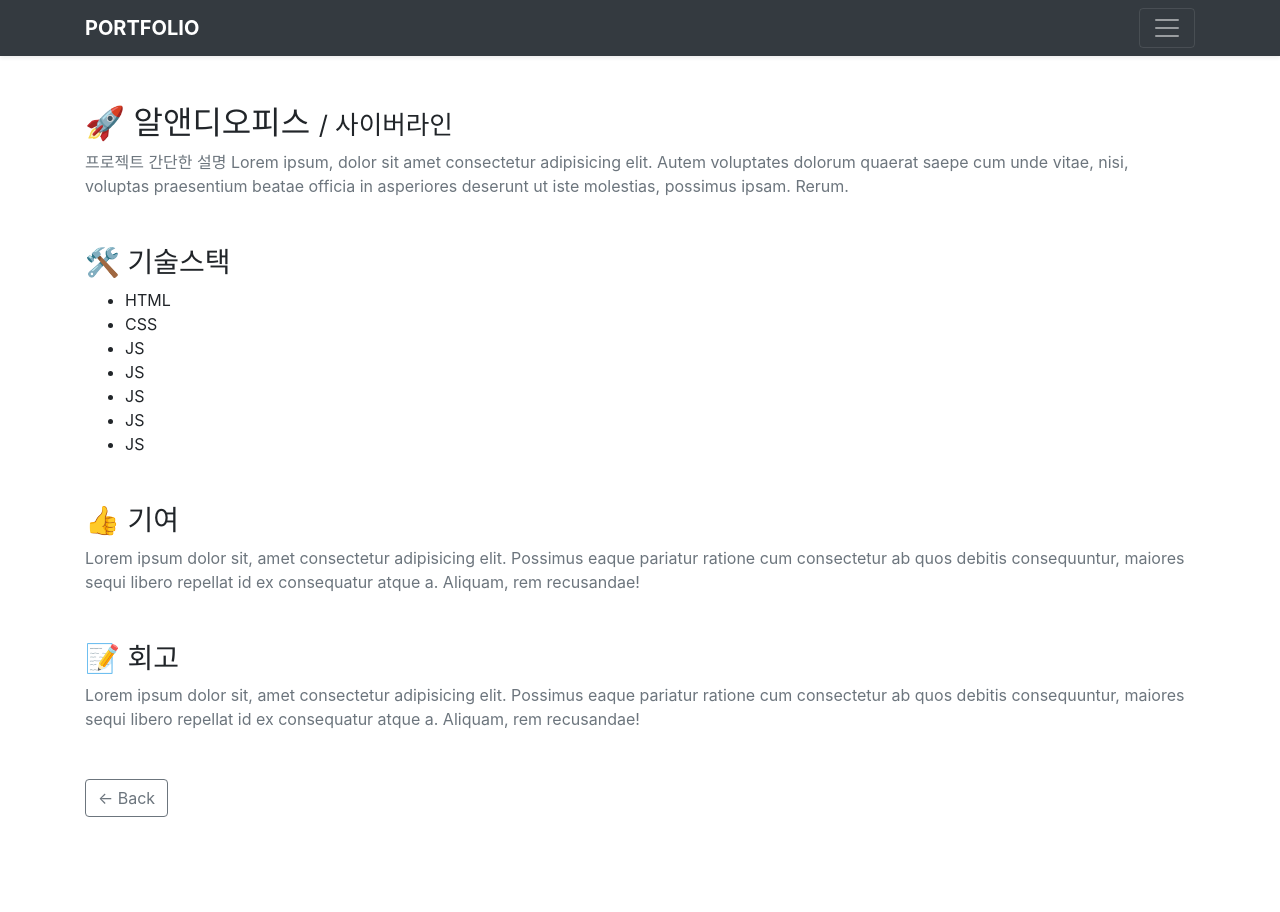
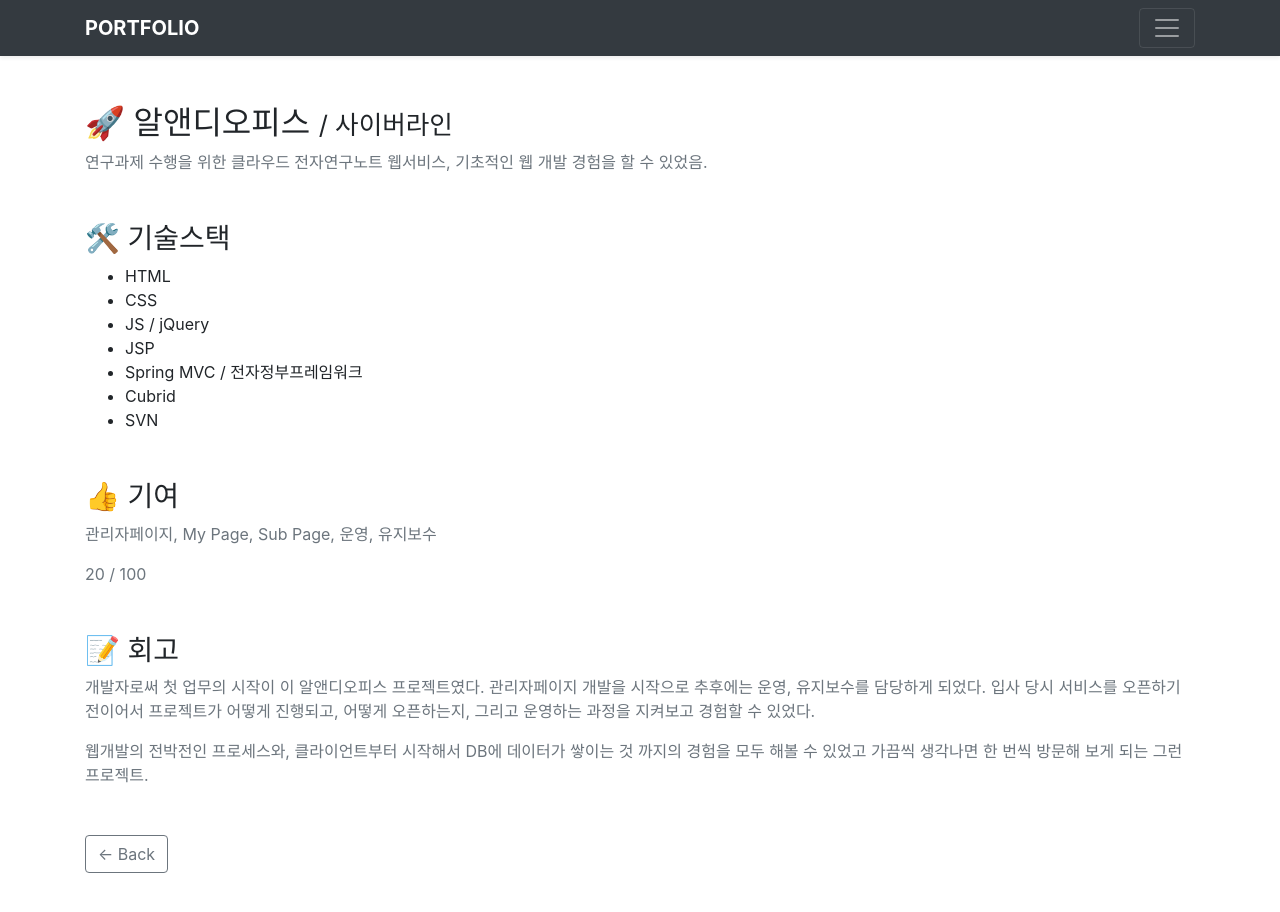
Before and after one commit to kwandev/portfolio, a Nuxt app: page /project/RndOffice in a window 1280 px wide. Shown: the top 912 px of the page. Before the commit the page ends 865 px from the top, so only its background shows below. Built offline with nearby package versions, Linux system fonts and the light colour scheme.

Commit message:
알앤디오피스 상세 작성 완료

```diff
--- a/pages/project/RndOffice.vue
+++ b/pages/project/RndOffice.vue
@@ -4,7 +4,7 @@
       <section class="mb-5">
         <h2>🚀 알앤디오피스 <small>/ 사이버라인</small></h2>
         <p class="text-muted">
-          프로젝트 간단한 설명 Lorem ipsum, dolor sit amet consectetur adipisicing elit. Autem voluptates dolorum quaerat saepe cum unde vitae, nisi, voluptas praesentium beatae officia in asperiores deserunt ut iste molestias, possimus ipsam. Rerum.
+          연구과제 수행을 위한 클라우드 전자연구노트 웹서비스, 기초적인 웹 개발 경험을 할 수 있었음.
         </p>
       </section>
       <section class="mb-5">
@@ -12,23 +12,29 @@
         <ul>
           <li>HTML</li>
           <li>CSS</li>
-          <li>JS</li>
-          <li>JS</li>
-          <li>JS</li>
-          <li>JS</li>
-          <li>JS</li>
+          <li>JS / jQuery</li>
+          <li>JSP</li>
+          <li>Spring MVC / 전자정부프레임워크</li>
+          <li>Cubrid</li>
+          <li>SVN</li>
         </ul>
       </section>
       <section class="mb-5">
         <h3>👍 기여</h3>
         <p class="text-muted">
-          Lorem ipsum dolor sit, amet consectetur adipisicing elit. Possimus eaque pariatur ratione cum consectetur ab quos debitis consequuntur, maiores sequi libero repellat id ex consequatur atque a. Aliquam, rem recusandae!
+          관리자페이지, My Page, Sub Page, 운영, 유지보수
+        </p>
+        <p class="text-muted">
+          20 / 100
         </p>
       </section>
       <section class="mb-5">
         <h3>📝 회고</h3>
         <p class="text-muted">
-          Lorem ipsum dolor sit, amet consectetur adipisicing elit. Possimus eaque pariatur ratione cum consectetur ab quos debitis consequuntur, maiores sequi libero repellat id ex consequatur atque a. Aliquam, rem recusandae!
+          개발자로써 첫 업무의 시작이 이 알앤디오피스 프로젝트였다. 관리자페이지 개발을 시작으로 추후에는 운영, 유지보수를 담당하게 되었다. 입사 당시 서비스를 오픈하기 전이어서 프로젝트가 어떻게 진행되고, 어떻게 오픈하는지, 그리고 운영하는 과정을 지켜보고 경험할 수 있었다.
+        </p>
+        <p class="text-muted">
+          웹개발의 전박전인 프로세스와, 클라이언트부터 시작해서 DB에 데이터가 쌓이는 것 까지의 경험을 모두 해볼 수 있었고 가끔씩 생각나면 한 번씩 방문해 보게 되는 그런 프로젝트.
         </p>
       </section>
     </detail>
```
